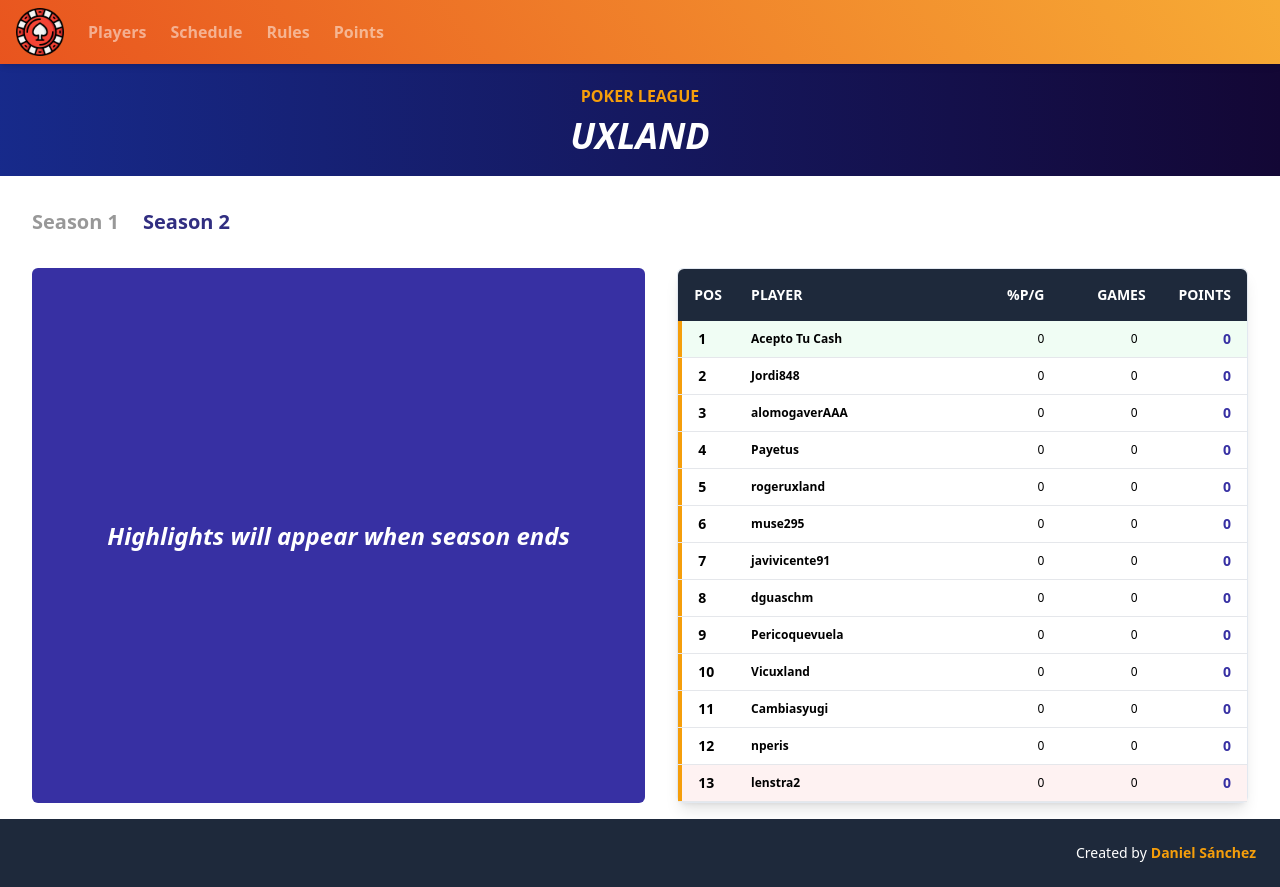
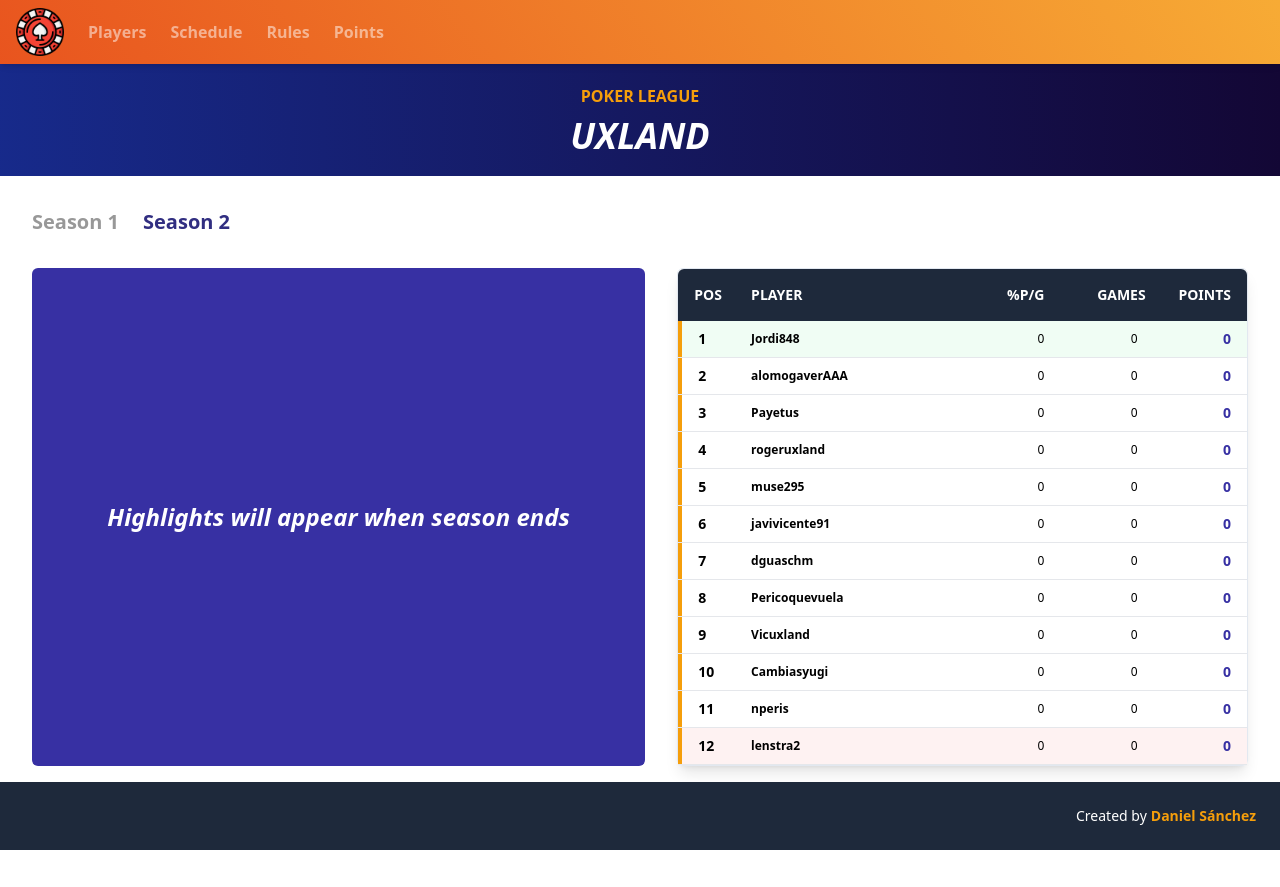
Before and after one commit to dguasch89/poker-league, a React (Vite) app: page / in a window 1280 px wide. After the commit the page ends 850 px from the top, so only its background shows below. Built offline with nearby package versions, Linux system fonts and the light colour scheme.

Commit message:
fix: remove player

```diff
--- a/src/UI/views/PointSystem.tsx
+++ b/src/UI/views/PointSystem.tsx
@@ -1,6 +1,4 @@
-import {IPlayer} from '../../domain/interfaces';
 import {pointsByPositionSeason2} from '../../domain/season2';
-import {usePlayersStore} from '../../state/players';
 
 export function PointSystem() {
   return (
--- a/src/domain/data/players.json
+++ b/src/domain/data/players.json
@@ -82,12 +82,5 @@
     "surname": "Mosella",
     "nickname": "muse295",
     "lastSeasonPosition": 8
-  },
-  {
-    "id": 13,
-    "name": "Pedro",
-    "surname": "Barquín",
-    "nickname": "Acepto Tu Cash",
-    "lastSeasonPosition": 13
   }
 ]
```
